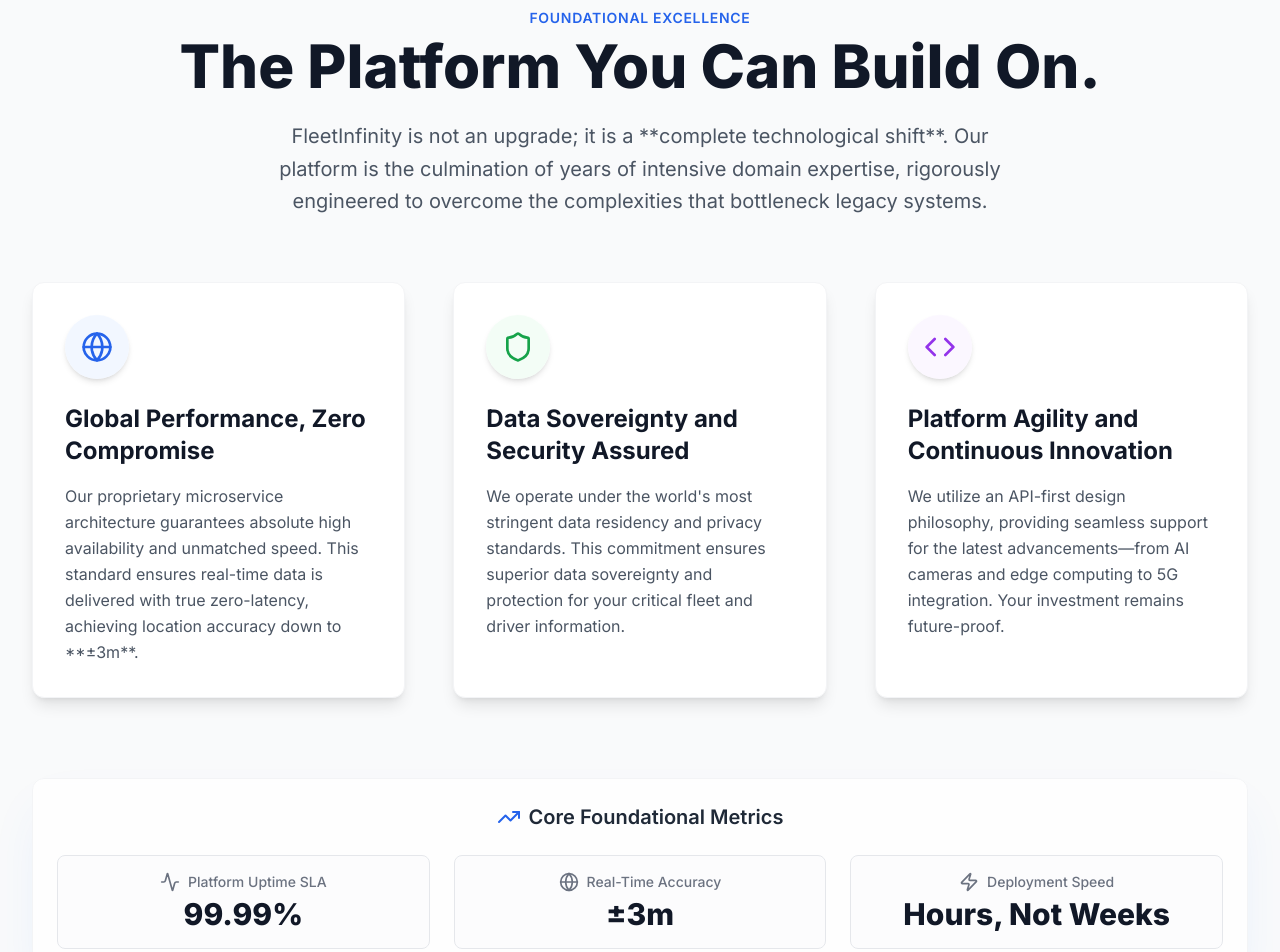
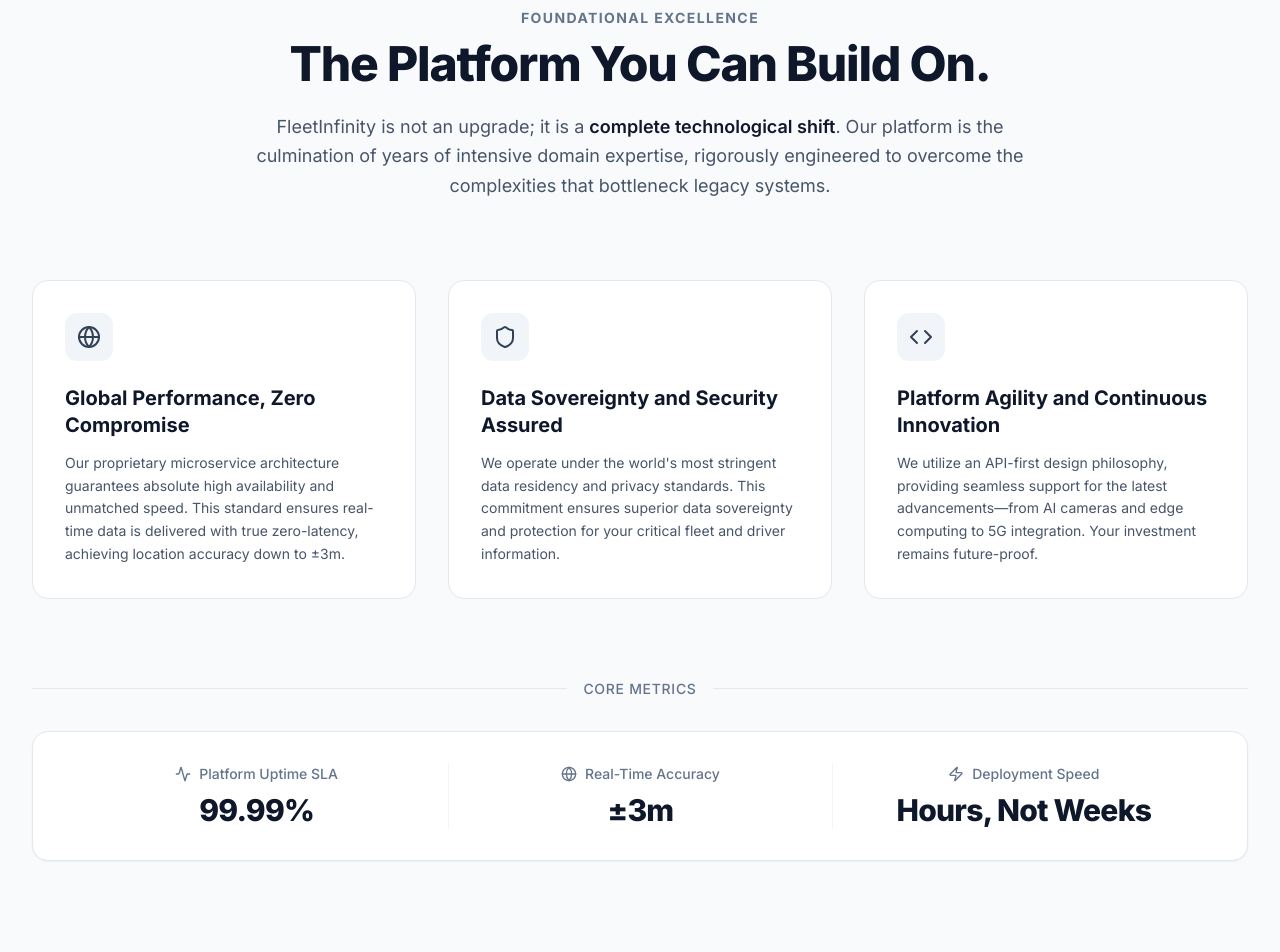
Before and after one commit to Bahareh-Esteki/fleetinfinity, a Next.js app: page / in a window 1280 px wide. Shown: the part 920-1872 px from the top of the page. Built offline with nearby package versions, Linux system fonts and the light colour scheme.

Commit message:
home page

```diff
--- a/app/components/AuthorityAndInnovation.js
+++ b/app/components/AuthorityAndInnovation.js
@@ -1,127 +1,117 @@
 import React from "react";
 import {
-  Truck,
   Shield,
   Activity,
-  TrendingUp,
   Globe,
   Code,
   Zap,
 } from "lucide-react";
 
 const AuthorityAndInnovation = () => {
-  // Data structure for the key authority points
+  // Unified professional styling for all cards
   const authorityPoints = [
     {
-      icon: <Globe className="w-8 h-8" />,
+      icon: <Globe className="w-6 h-6" />,
       title: "Global Performance, Zero Compromise",
       description:
-        "Our proprietary microservice architecture guarantees absolute high availability and unmatched speed. This standard ensures real-time data is delivered with true zero-latency, achieving location accuracy down to **±3m**.",
-      accent: "text-blue-600 bg-blue-50",
-      bg: "hover:shadow-blue-200",
+        "Our proprietary microservice architecture guarantees absolute high availability and unmatched speed. This standard ensures real-time data is delivered with true zero-latency, achieving location accuracy down to ±3m.",
     },
     {
-      icon: <Shield className="w-8 h-8" />,
+      icon: <Shield className="w-6 h-6" />,
       title: "Data Sovereignty and Security Assured",
       description:
         "We operate under the world's most stringent data residency and privacy standards. This commitment ensures superior data sovereignty and protection for your critical fleet and driver information.",
-      accent: "text-green-600 bg-green-50",
-      bg: "hover:shadow-green-200",
     },
     {
-      icon: <Code className="w-8 h-8" />,
+      icon: <Code className="w-6 h-6" />,
       title: "Platform Agility and Continuous Innovation",
       description:
         "We utilize an API-first design philosophy, providing seamless support for the latest advancements—from AI cameras and edge computing to 5G integration. Your investment remains future-proof.",
-      accent: "text-purple-600 bg-purple-50",
-      bg: "hover:shadow-purple-200",
     },
   ];
 
-  // Data for the foundational metrics displayed at the bottom
   const foundationalMetrics = [
     {
       title: "Platform Uptime SLA",
       value: "99.99%",
-      icon: <Activity className="w-5 h-5" />,
+      icon: <Activity className="w-4 h-4" />,
     },
     {
       title: "Real-Time Accuracy",
       value: "±3m",
-      icon: <Globe className="w-5 h-5" />,
+      icon: <Globe className="w-4 h-4" />,
     },
     {
       title: "Deployment Speed",
       value: "Hours, Not Weeks",
-      icon: <Zap className="w-5 h-5" />,
+      icon: <Zap className="w-4 h-4" />,
     },
   ];
 
   return (
-    <section className="py-24 sm:py-32 bg-gray-50 overflow-hidden">
+    <section className="py-24 sm:py-32 bg-slate-50 overflow-hidden">
       <div className="max-w-7xl mx-auto px-4 sm:px-6 lg:px-8">
-        <div className="text-center mb-16">
-          <p className="text-sm font-semibold text-blue-600 uppercase tracking-wider">
+        {/* Header */}
+        <div className="text-center mb-20 max-w-3xl mx-auto">
+          <p className="text-sm font-bold text-slate-500 uppercase tracking-widest mb-3">
             Foundational Excellence
           </p>
-          <h2 className="mt-2 text-4xl font-extrabold text-gray-900 sm:text-5xl lg:text-6xl">
+          <h2 className="text-4xl font-extrabold text-slate-900 sm:text-5xl tracking-tight mb-6">
             The Platform You Can Build On.
           </h2>
-          <p className="mt-6 max-w-3xl mx-auto text-xl text-gray-600 leading-relaxed">
-            FleetInfinity is not an upgrade; it is a **complete technological
-            shift**. Our platform is the culmination of years of intensive
-            domain expertise, rigorously engineered to overcome the complexities
-            that bottleneck legacy systems.
+          <p className="text-lg text-slate-600 leading-relaxed">
+            FleetInfinity is not an upgrade; it is a <strong className="font-semibold text-slate-900">complete technological shift</strong>. Our platform is the culmination of years of intensive domain expertise, rigorously engineered to overcome the complexities that bottleneck legacy systems.
           </p>
         </div>
 
         {/* Authority Points Grid */}
-        <div className="mt-16 grid grid-cols-1 gap-12 lg:grid-cols-3">
+        <div className="grid grid-cols-1 gap-8 lg:grid-cols-3 mb-20">
           {authorityPoints.map((point, index) => (
             <div
               key={index}
-              className={`p-8 bg-white rounded-xl shadow-lg border border-gray-100 transition-all duration-300 transform hover:scale-[1.02] hover:shadow-xl ${point.bg}`}
+              className="group p-8 bg-white rounded-2xl border border-slate-200 transition-all duration-300 hover:border-slate-300 hover:shadow-xl hover:shadow-slate-200/50 hover:-translate-y-1"
             >
-              <div
-                className={`flex items-center justify-center w-16 h-16 rounded-full ${point.accent} bg-opacity-80 mb-6 shadow-md`}
-              >
+              <div className="inline-flex items-center justify-center w-12 h-12 rounded-xl bg-slate-100 text-slate-700 mb-6 group-hover:bg-slate-800 group-hover:text-white transition-colors duration-300">
                 {point.icon}
               </div>
-              <h3 className="text-2xl font-bold text-gray-900 mb-4">
+              <h3 className="text-xl font-bold text-slate-900 mb-3 leading-snug">
                 {point.title}
               </h3>
-              <p className="mt-2 text-gray-600 leading-relaxed">
+              <p className="text-slate-600 leading-relaxed text-sm">
                 {point.description}
               </p>
             </div>
           ))}
         </div>
 
-        {/* Foundational Metrics Bar */}
-        <div className="mt-20">
-          <div className="bg-white/80 backdrop-blur-sm rounded-xl p-6 shadow-2xl shadow-blue-500/10 border border-gray-100">
-            <h4 className="text-center text-xl font-semibold text-gray-800 mb-6 flex items-center justify-center gap-2">
-              <TrendingUp className="w-6 h-6 text-blue-600" />
-              Core Foundational Metrics
-            </h4>
-            <div className="grid grid-cols-1 sm:grid-cols-3 gap-6 text-center">
+        {/* Sleek Foundational Metrics Bar */}
+        <div className="relative">
+          <div className="absolute inset-0 flex items-center" aria-hidden="true">
+            <div className="w-full border-t border-slate-200"></div>
+          </div>
+          <div className="relative flex justify-center">
+            <span className="bg-slate-50 px-4 text-sm font-medium text-slate-500 uppercase tracking-wider">
+              Core Metrics
+            </span>
+          </div>
+        </div>
+
+        <div className="mt-8 bg-white rounded-2xl border border-slate-200 shadow-sm p-8">
+          <div className="grid grid-cols-1 sm:grid-cols-3 divide-y sm:divide-y-0 sm:divide-x divide-slate-100 gap-y-8">
             {foundationalMetrics.map((metric, index) => (
-                <div
-                  key={index}
-                  className="p-4 rounded-lg bg-gray-50/50 border border-gray-200"
-                >
-                  <div className="flex items-center justify-center text-gray-500 mb-1">
+              <div key={index} className="flex flex-col items-center justify-center text-center px-6">
+                <div className="flex items-center text-slate-500 mb-2 gap-2">
                   {metric.icon}
-                    <p className="text-sm font-medium ml-2">{metric.title}</p>
+                  <span className="text-sm font-medium">{metric.title}</span>
                 </div>
-                  <p className="text-3xl font-extrabold text-gray-900 mt-1">
+                <p className="text-3xl font-extrabold text-slate-900 tracking-tight">
                   {metric.value}
                 </p>
               </div>
             ))}
           </div>
         </div>
-        </div>
+
       </div>
     </section>
   );
```
Lines whose indentation alone changed are shown as unchanged.
